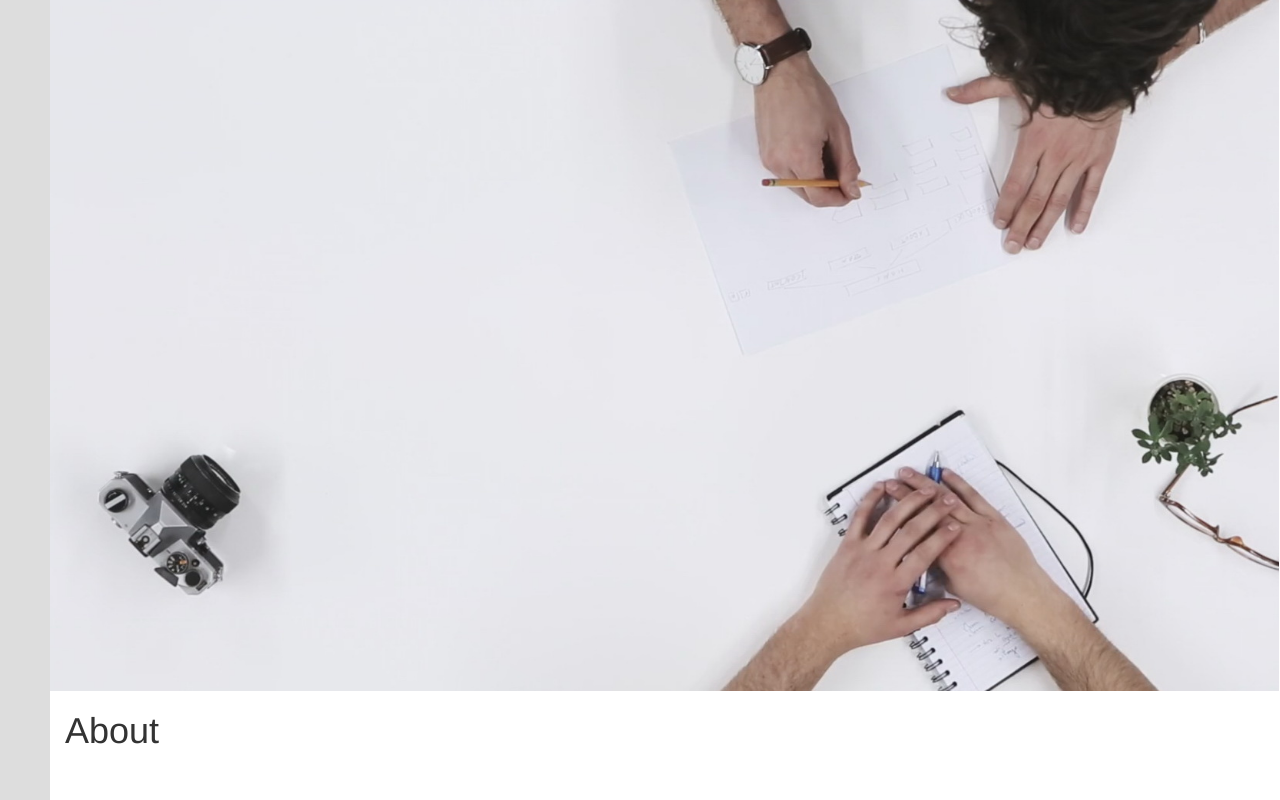
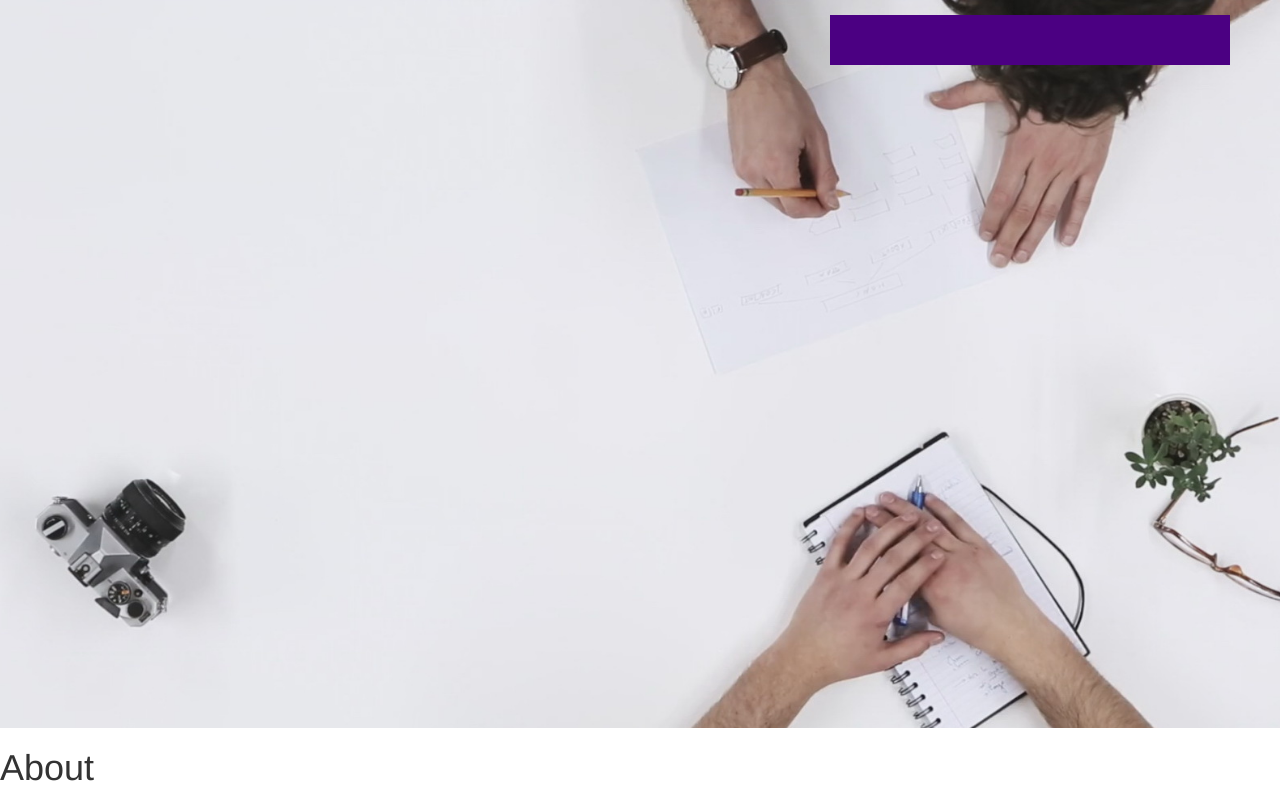
Before and after one commit to izhdanpushkin/ex, a plain HTML site: page index.html in a window 1280 px wide. Shown: the top 800 px of the page. Drawn offline with nearby package versions, Linux system fonts and the light colour scheme.

Commit message:
Add basic header implementation

```diff
--- a/css/style.css
+++ b/css/style.css
@@ -21,9 +21,9 @@ img {
     color: #fff;
 }
 .row {
-    margin-left: 50px;
+    /*margin-left: 50px;*/
     margin-right: 0;
-    max-width: 96vw;
+    /*max-width: 96vw;*/
 }
 
 
@@ -152,7 +152,7 @@ img {
     font-size: 15px;
 }
 #works-header {
-    /*display: none;*/
+    display: none;
     position: fixed;
     z-index: 5;
     background: #111;
@@ -321,11 +321,23 @@ img {
 .header {
     position: fixed;
     display: block;
-    z-index: 2;
-    height: 100%;
-    min-width: 50px;
-    background-color: #ddd;
+    z-index: 10;
+    width: 400px;
+    top: 0;
+    right: 0;
+    /*min-width: 50px;*/
+    min-height: 50px;
+    margin: 15px 50px 0 0;
+    background-color: indigo;
 }
+.header-vertical {
+    min-height: 100%;
+    width: 50px;
+    left: 0;
+    right: initial;
+    margin: 0;
+}
+
 .text-row {
     padding: 0 65px 0 65px;
 }
--- a/index.html
+++ b/index.html
@@ -22,10 +22,14 @@
     <![endif]-->
     <link rel="stylesheet" type="text/css" href="css/style.css">
   </head>
+
   <body>
     <!-- HEADER AND SIDES -->
     <!-- test header -->
-    <div id="#header" class="header"></div>
+    <nav id="header" class="header"></nav>
+
+
+
     <!-- overlay -->
     <div id="overlay" class="overlay"></div>
     <!-- team social buttons -->
@@ -53,7 +57,7 @@
       </a>
     </div>
     <!-- head image -->
-    <div class="row">
+    <div id="home-test" class="row">
       <div class="col-md-12 no-pad">
         <img src="img/head.jpg" class="img-responsive">
       </div>
@@ -128,7 +132,7 @@
         <div class="col-md-12 no-pad">
           <div class="works-menu">
             <div id="works-menu-1" class="works-menu-wrap text-left">
-              <span>WORKS #1</span>
+              <span><h3>WORKS #1</h3></span>
               <ul>
                 <li id="works-button-1-1" class="nav-button">ITEM NAME 1_1</li>
                 <li id="works-button-1-2" class="nav-button">ITEM NAME 1_2</li>
--- a/js/main.js
+++ b/js/main.js
@@ -25,6 +25,7 @@ $(".team .screened").mouseenter(function(){
     $(this).after(team_buttons);
 })
 
+
 // Page navigation
 page = $("html, body");
 
@@ -38,7 +39,6 @@ isOn = function(item){
         return false
     }
 }
-
 
 // Stops the scrolling animation on manual scroll.
 page.bind("scroll mousedown DOMMouseScroll mousewheel keyup", function(e){
@@ -83,9 +83,19 @@ $(document).ready(function(){
     // test
     $(window).scroll(function(){
         hd = $("#works-header");
+        nav = $("#header");
         hd.hide();
+
+        // Header
+        if(!isOn($("#home-test"))){
+            nav.addClass("header-vertical");
+            $('body').css("margin-left", "65px");
+        } else {
+            nav.removeClass("header-vertical");
+            $('body').css("margin-left", "0");
+        }
+        // Works-header
         if(isOn(wk)){
-            // console.log('on works')
             if(isOn(wk1)){
                 hd.show();
                 window.currentMenu = $("#works-menu-1");
@@ -95,7 +105,6 @@ $(document).ready(function(){
                 } else if(fallbackMenu.children().length == 0){
                     hd.contents().appendTo(fallbackMenu);
                 }
-                // console.log('on wk1');
             } else if(isOn(wk2)){
                 hd.show();
                 currentMenu = $("#works-menu-2");
@@ -105,7 +114,6 @@ $(document).ready(function(){
                 }else if(fallbackMenu.children().length == 0){
                     hd.contents().appendTo(fallbackMenu);
                 }
-                // console.log('on wk2');
             } else {
                 hd.hide();
                 if(typeof(currentMenu) == 'object'){ // lazy workaround
@@ -114,13 +122,10 @@ $(document).ready(function(){
                     } else if(fallbackMenu.children().length == 0){
                         hd.contents().appendTo(fallbackMenu);
                     }
-                    // console.log('fk');
                 }
             }
-
-
-            //////////////
-        } else if(isOn(sv)){
+        }
+        if(isOn(sv)){
             console.log('on services');
         } else if(isOn(nw)){
             console.log('on news');
```
